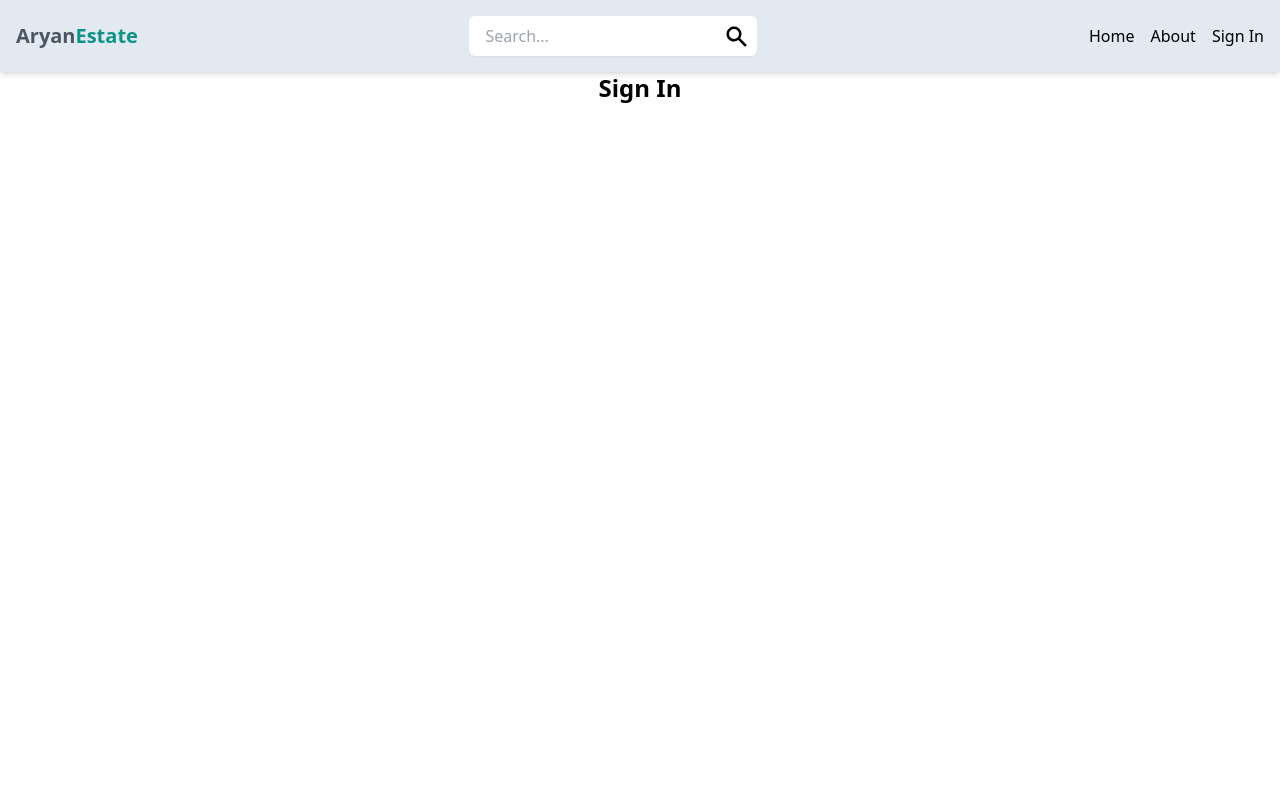
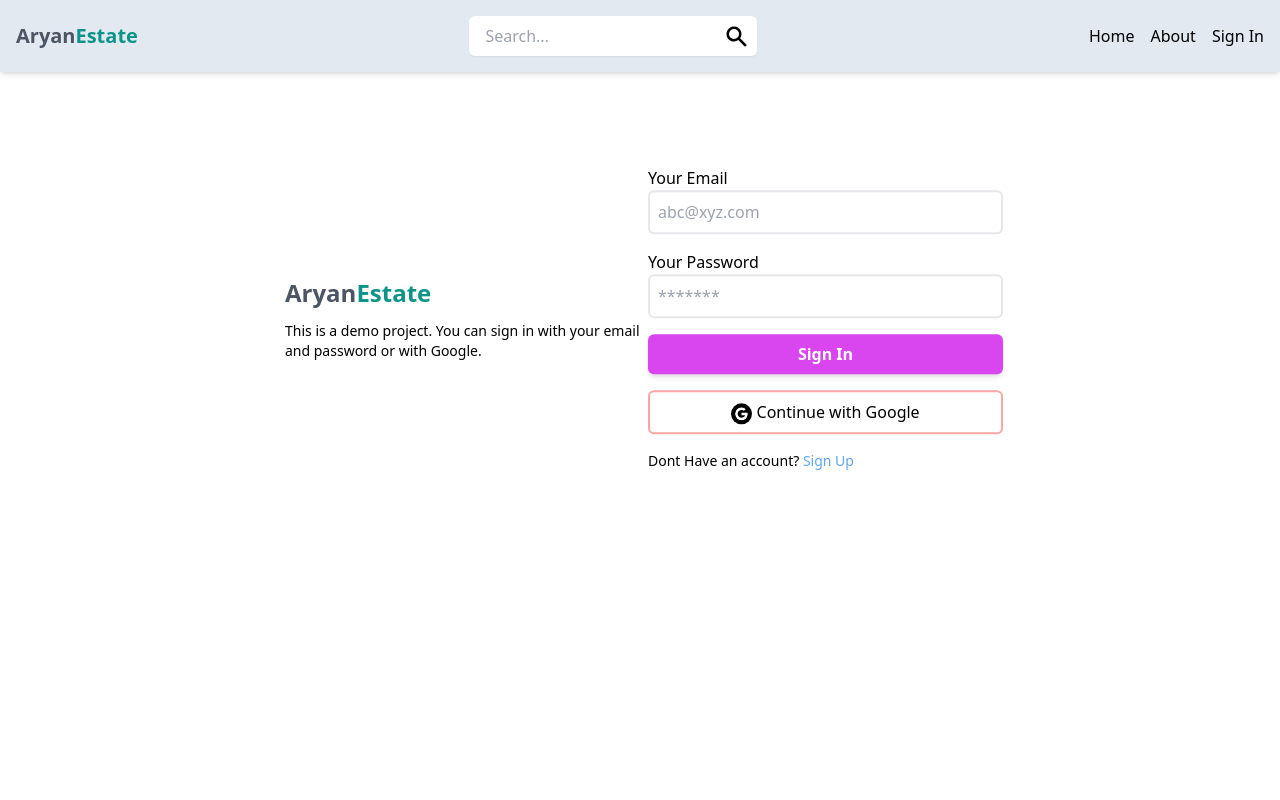
Before and after one commit to A-ryan-Kalra/real-estate-ytx, a React (Vite) app in the folder client/: page /sign-in in a window 1280 px wide. Shown: the top 800 px of the page. Built offline with nearby package versions, Linux system fonts and the light colour scheme.

Commit message:
comeplete sign in interface

```diff
--- a/client/src/pages/SignIn.tsx
+++ b/client/src/pages/SignIn.tsx
@@ -1,8 +1,62 @@
+import { BsGoogle } from "react-icons/bs";
+import { Link } from "react-router-dom";
+
 function SignIn() {
   return (
-    <div className="min-h-screen">
-      <div className="max-w-[550px]   mx-auto w-full">
-        <h1 className="text-2xl font-semibold text-center">Sign In</h1>
+    <div className="min-h-screen ">
+      <div className="max-w-[750px] p-3 relative translate-y-[25%] flex  items-center justify-center mx-auto w-full">
+        <div className="flex flex-col gap-3 p-2 flex-1">
+          <Link
+            to="/"
+            className="font-sans  font-semibold text-gray-600 text-2xl"
+          >
+            Aryan<span className="text-teal-600">Estate</span>
+          </Link>
+          <h1 className="text-sm">
+            This is a demo project. You can sign in with your email and password
+            or with Google.
+          </h1>
+        </div>
+        <form className="flex-1 gap-4 flex flex-col">
+          <div>
+            <label className="block" htmlFor="email">
+              Your Email
+            </label>
+            <input
+              id="email"
+              className="w-full p-2 rounded-md  border-2 focus-visible:outline-none"
+              placeholder="abc@xyz.com"
+              autoComplete="on"
+              type="text"
+            />
+          </div>
+          <div>
+            <label className="block" htmlFor="password">
+              Your Password
+            </label>
+            <input
+              type="password"
+              placeholder="*******"
+              className="w-full p-2 rounded-md  border-2 focus-visible:outline-none"
+              autoComplete="on"
+              id="password"
+            />
+          </div>
+          <button className="active:scale-90 bg-fuchsia-500 hover:bg-fuchsia-700 duration-[0.3s] text-white font-bold rounded-md shadow-md p-2">
+            Sign In
+          </button>
+          <button className="active:scale-90 border-red-300  transition-all transform hover:from-[#79bc60] hover:text-white hover:to-[#de37ce] bg-gradient-to-r group rounded-md border-2 items-center p-2">
+            <BsGoogle
+              size={21}
+              className="group-hover:bg-white group-hover:text-black p-1 text-white bg-black rounded-full inline-block transition-none"
+            />{" "}
+            Continue with Google
+          </button>
+          <p className="text-[14px]">
+            Dont Have an account?{" "}
+            <span className="cursor-pointer text-blue-400">Sign Up</span>
+          </p>
+        </form>
       </div>
     </div>
   );
```
